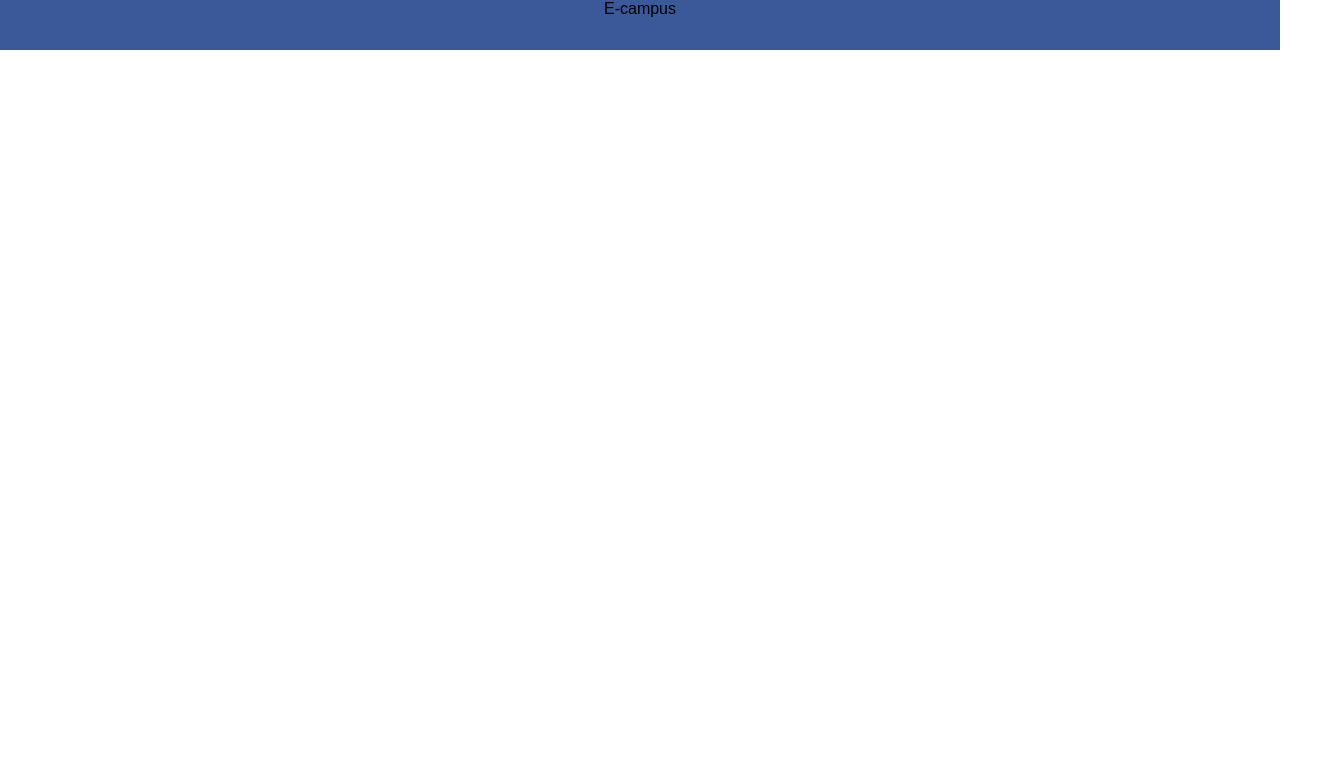
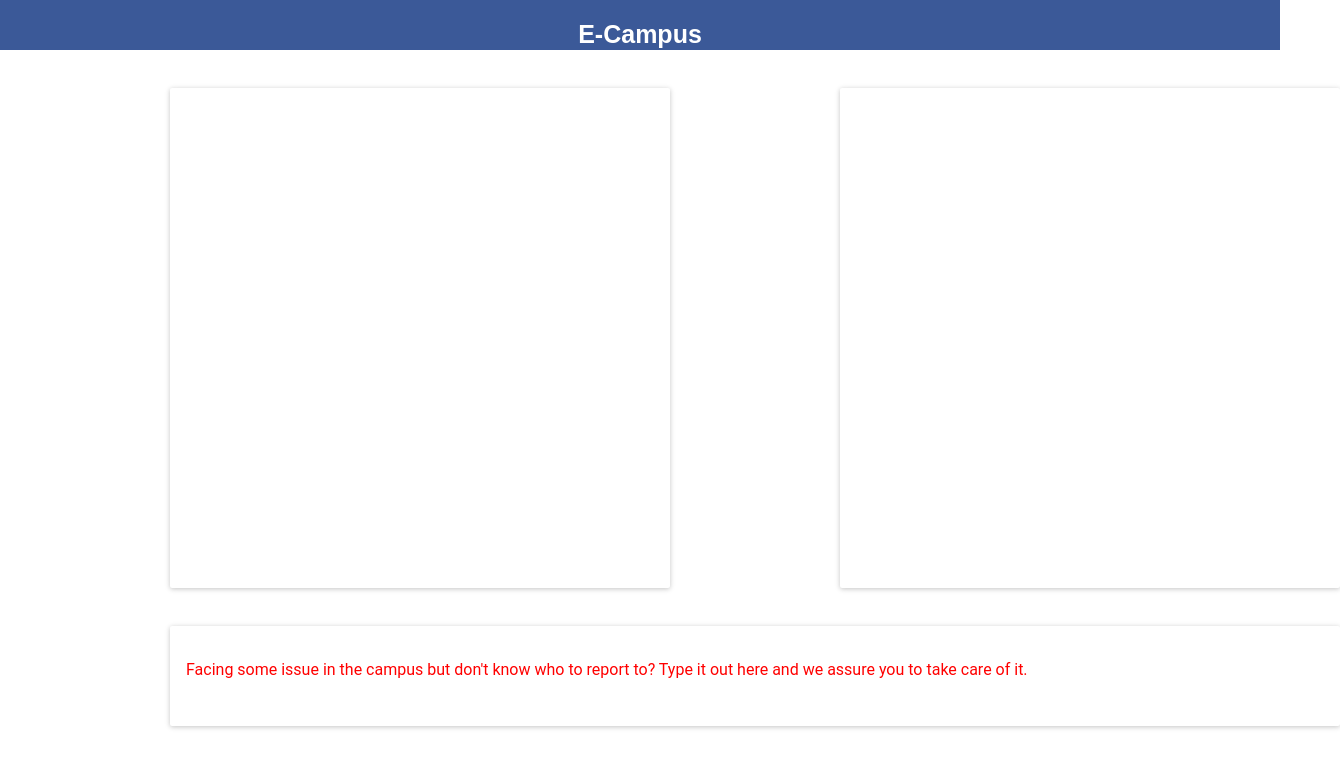
Before and after one commit to PushpinderSinghGrewal/hackdotslash, a React (Create React App) app in the folder microservices/ui/app/: page / in a window 1280 px wide. Shown: the top 768 px of the page, 1340 px wide, since content can reach past the window. Built offline with nearby package versions, Linux system fonts and the light colour scheme.

Commit message:
added ui for e-campus

```diff
--- a/microservices/ui/app/package.json
+++ b/microservices/ui/app/package.json
@@ -3,6 +3,7 @@
   "version": "0.1.0",
   "private": true,
   "dependencies": {
+    "material-ui": "^0.20.0",
     "react": "^16.2.0",
     "react-dom": "^16.2.0",
     "react-scripts": "1.1.1"
--- a/microservices/ui/app/src/App.js
+++ b/microservices/ui/app/src/App.js
@@ -1,15 +1,37 @@
 import React, { Component } from 'react';
-import logo from './logo.svg';
 import './App.css';
+import MuiThemeProvider from 'material-ui/styles/MuiThemeProvider';
+import Paper from 'material-ui/Paper';
+import List from 'material-ui/List/List';
+import ListItem from 'material-ui/List/ListItem';
+import Avatar from 'material-ui/Avatar';
+
 
 class App extends Component {
   render() {
     const clusterName = process.env.REACT_APP_CLUSTER_NAME || 'NoClusterName';
     return (
+       <MuiThemeProvider>
       <div className="App">
 
-         <div id="bar" style={{height:'50px',backgroundColor:'#3B5998'}} >E-campus </div>
+      <div id="bar" style={{color:'white', height:'50px',backgroundColor:'#3B5998'}} > <div style={{fontSize:25,paddingTop:20}}><b>E-Campus</b></div> </div>
       </div>
+      <List>
+        <div>
+          <Paper style={{marginLeft:170,marginTop:30,height:500,width:500}}>
+           <Paper style={{marginLeft:670,marginTop:30,height:500,width:500}}></Paper>
+
+              </Paper>
+              </div>
+              <List>
+              <Paper style={{marginLeft:170,marginTop:30,height:100,width:1170 }} >
+              <ListItem style={{marginLeft:'0px'}}>
+                <p style={{color:'red',marginTop:20}}>Facing some issue in the campus but don't know who to report to? Type it out here and we assure you to take care of it.</p>
+                </ListItem>
+                </Paper>
+                </List>
+            </List>
+      </MuiThemeProvider>
     );
   }
 }
```
Also changed, not shown: 1 other file (tests, documents, lock files or other folders).
